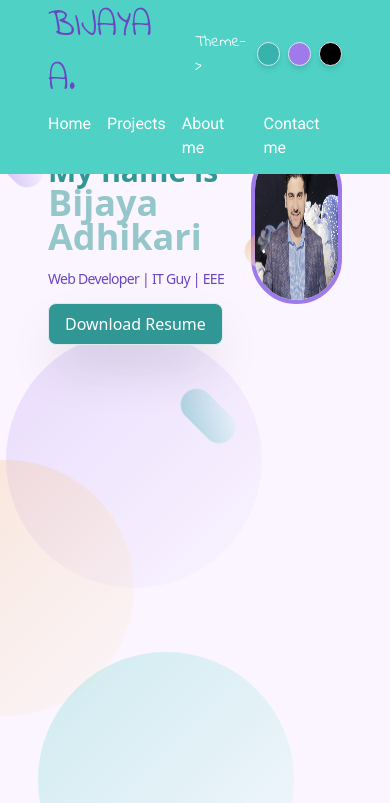
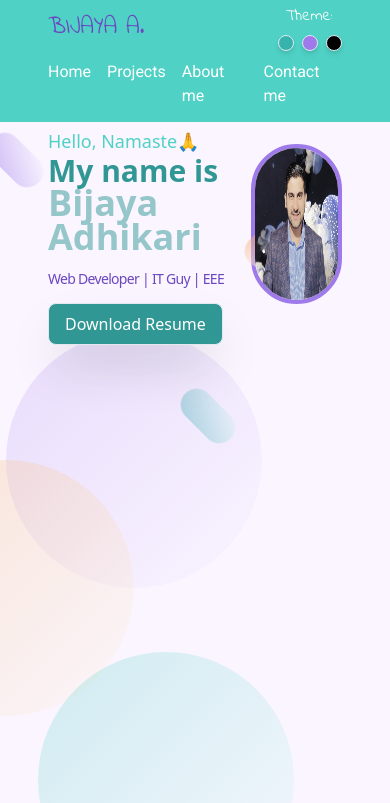
Before and after one commit to Bijayadhs/myportfolio-react, a React (Create React App) app: page / in a window 390 px wide. Shown: the top 803 px of the page. Built offline with nearby package versions, Linux system fonts and the light colour scheme.

Commit message:
responsive banner

```diff
--- a/src/components/Header.js
+++ b/src/components/Header.js
@@ -15,16 +15,16 @@ function Header({ theme, themes, setTheme }) {
       <div className="container mx-auto px-12 lg:flex justify-between items-center ">
         <div className="flex justify-between items-center">
           {/* logo-title */}
-          <div className="text-4xl">
+          <div className="text-2xl lg:text-4xl">
             <h1 className={`font-cursive text-${theme.secondaryColor}-700`}>BIJAYA A.</h1>
           </div>
 
           {/* theme */}
-          <div className="flex items-center">
-            <div className="font-cursive m-2">Theme-></div>
-            <button onClick={orangeTheme} className=" focus:outline-none w-6 h-6 border  rounded-full transition duration-300 transform hover:scale-125 focus:scale-125 shadow-md hover:shadow-xl bg-teal-500 mr-2"></button>
-            <button onClick={purpleTheme} className=" focus:outline-none w-6 h-6 border  rounded-full transition duration-300 transform hover:scale-125 focus:scale-125 shadow-md hover:shadow-xl bg-purple-500 mr-2"></button>
-            <button onClick={darkTheme} className=" focus:outline-none w-6 h-6 border  rounded-full transition duration-300 transform hover:scale-125 focus:scale-125 shadow-md hover:shadow-xl bg-black"></button>
+          <div className="lg:flex lg:items-center items-center">
+            <div className="font-cursive mx-2 my-1">Theme:</div>
+            <button onClick={orangeTheme} className=" focus:outline-none lg:w-6 w-4 lg:h-6 h-4 border  rounded-full transition duration-300 transform hover:scale-125 focus:scale-125 shadow-md hover:shadow-xl bg-teal-500 mr-2"></button>
+            <button onClick={purpleTheme} className=" focus:outline-none lg:w-6 w-4 lg:h-6 h-4 border  rounded-full transition duration-300 transform hover:scale-125 focus:scale-125 shadow-md hover:shadow-xl bg-purple-500 mr-2"></button>
+            <button onClick={darkTheme} className=" focus:outline-none lg:w-6 w-4 lg:h-6 h-4 border  rounded-full transition duration-300 transform hover:scale-125 focus:scale-125 shadow-md hover:shadow-xl bg-black"></button>
           </div>
         </div>
 
```
